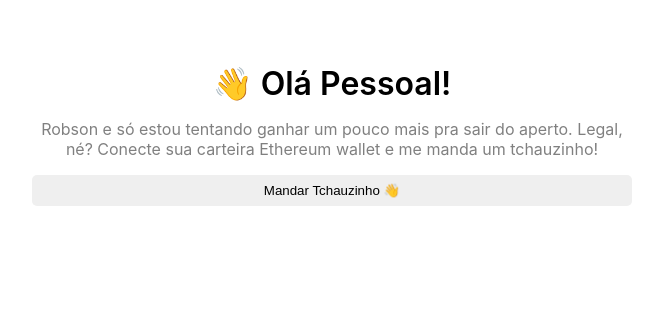
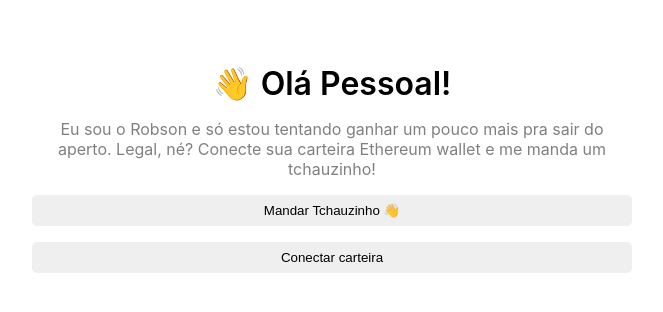
Before and after one commit to robson036/web3-learning, a React (Create React App) app: page / in a window 1280 px wide. Shown: the top 312 px of the page, without its empty margins (308-971 px from the left). Built offline with nearby package versions, Linux system fonts and the light colour scheme.

Commit message:
feature: created web3 connect hook

```diff
--- a/src/App.jsx
+++ b/src/App.jsx
@@ -1,8 +1,13 @@
 import React from "react";
 import { ethers } from "ethers";
+
+import useEthereum from "./hooks/useEthereum";
+
 import "./App.css";
 
 export default function App() {
+  const { account, connectWallet } = useEthereum();
+
   const wave = () => {};
 
   return (
@@ -11,14 +16,22 @@
         <div className="header">👋 Olá Pessoal!</div>
 
         <div className="bio">
-          Robson e só estou tentando ganhar um pouco mais pra sair do aperto.
-          Legal, né? Conecte sua carteira Ethereum wallet e me manda um
+          Eu sou o Robson e só estou tentando ganhar um pouco mais pra sair do
+          aperto. Legal, né? Conecte sua carteira Ethereum wallet e me manda um
           tchauzinho!
         </div>
 
         <button className="waveButton" onClick={wave}>
           Mandar Tchauzinho 👋
         </button>
+
+        <button
+          className="waveButton"
+          disabled={account.length > 0}
+          onClick={connectWallet}
+        >
+          Conectar carteira
+        </button>
       </div>
     </div>
   );
--- /dev/null
+++ b/src/hooks/useEthereum.jsx
@@ -0,0 +1,63 @@
+import { useEffect, useState } from "react";
+
+const useEthereum = () => {
+  const { ethereum } = window;
+  const [account, setAccount] = useState("");
+
+  const checkIfWalletIsConnected = () => {
+    const { ethereum } = window;
+
+    if (!ethereum) {
+      console.warn("Metamask not connected");
+      return false;
+    }
+    console.log("Metamask connected");
+
+    return true;
+  };
+
+  const manageAccounts = async () => {
+    try {
+      const accounts = await ethereum.request({
+        method: "eth_accounts",
+      });
+
+      if (accounts.length === 0) {
+        console.warn("No account found");
+        return;
+      }
+
+      setAccount(accounts[0]);
+    } catch (err) {
+      console.error(err);
+    }
+  };
+
+  const connectWallet = async () => {
+    try {
+      checkIfWalletIsConnected();
+
+      const accounts = await ethereum.request({
+        method: "eth_requestAccounts",
+      });
+      setAccount(accounts[0]);
+    } catch (error) {
+      console.error(error);
+    }
+  };
+
+  useEffect(() => {
+    if (checkIfWalletIsConnected()) {
+      manageAccounts();
+    }
+  }, [checkIfWalletIsConnected]);
+
+  return {
+    checkIfWalletIsConnected,
+    account,
+    manageAccounts,
+    connectWallet,
+  };
+};
+
+export default useEthereum;
```
